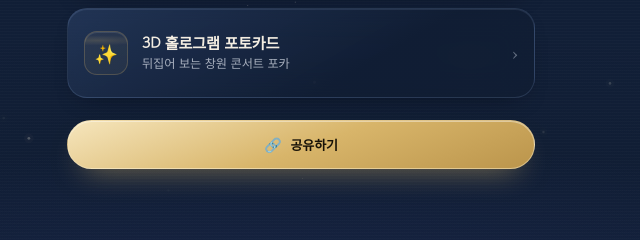
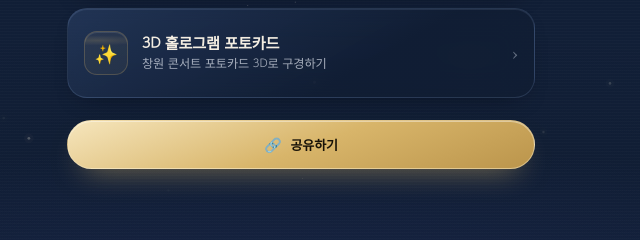
Before and after one commit to Ru1eTheWorld/YBJ-Archive, a plain HTML site: page links.html in a window 1280 px wide. Shown: the part 450-690 px from the top of the page, 339-979 px from the left. Drawn offline with Linux system fonts and the light colour scheme; no server answers.

Commit message:
Reword the photocard card subtitle on the link hub

```diff
--- a/links.html
+++ b/links.html
@@ -433,7 +433,7 @@
       <span class="ico" aria-hidden="true">✨</span>
       <span class="txt">
         <b>3D 홀로그램 포토카드</b>
-        <em>뒤집어 보는 창원 콘서트 포카</em>
+        <em>창원 콘서트 포토카드 3D로 구경하기</em>
       </span>
       <span class="arrow" aria-hidden="true">›</span>
     </a>
```
